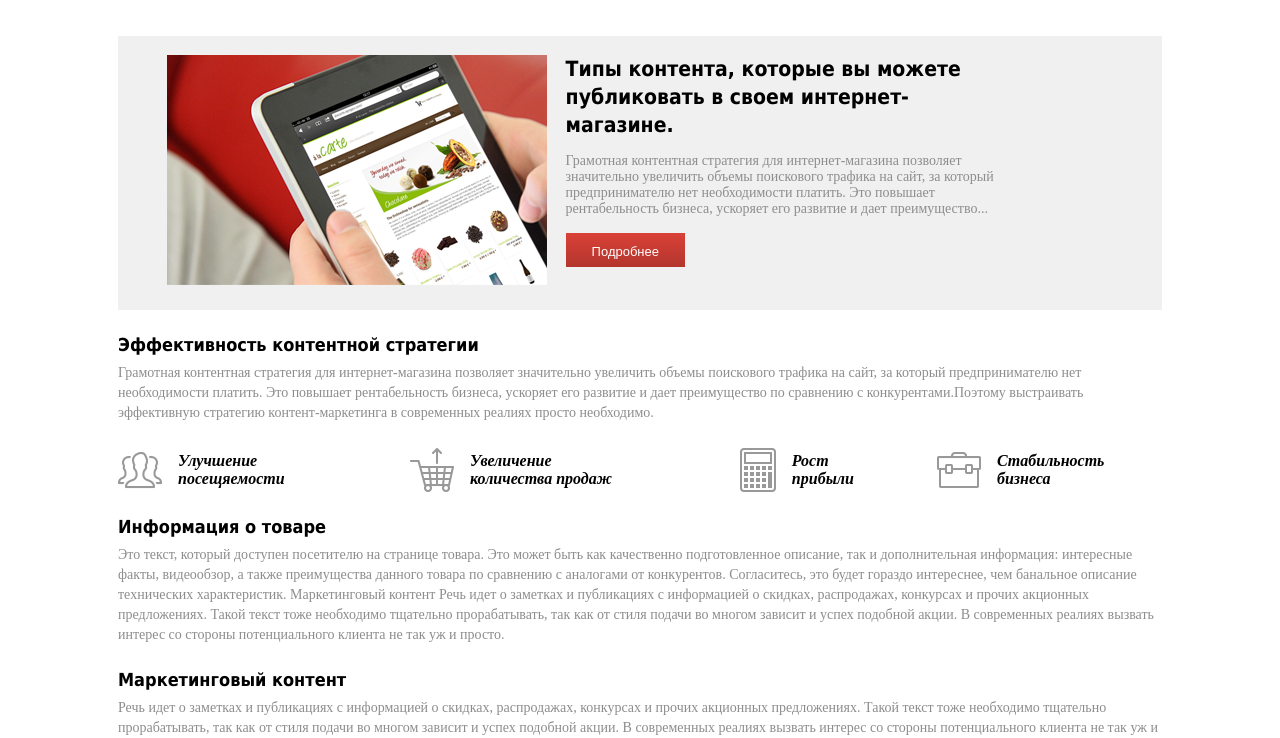
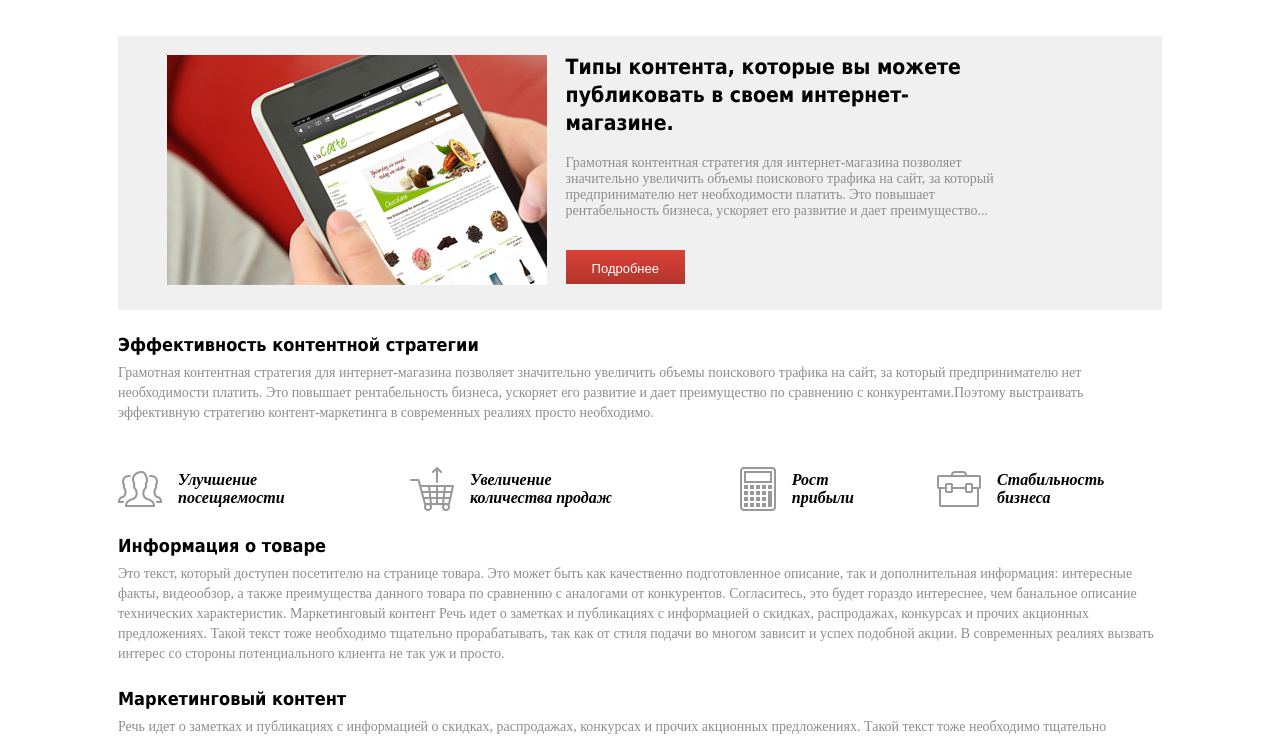
Before and after one commit to YuraOdmen/YuraOdmen.github.io, a plain HTML site: page index.html in a window 1280 px wide. Shown: the part 61-799 px from the top of the page. Drawn offline with nearby package versions, Linux system fonts and the light colour scheme.

Commit message:
sadsadsa

```diff
--- a/index.html
+++ b/index.html
@@ -13,11 +13,9 @@
     <header id='header'>
         <div class="container">
             <div class='header_items'>
-                <div class='header_logo'>
-                    <a href='#'>
+                    <a href='#' class='header_logo'>
                         <img src="img/logo.png" alt='LOGO' />
                     </a>
-                </div>
                 <div class='header_menu'>
                     <button class="burger">
                             <ul class='header_list'>
@@ -62,7 +60,7 @@
                     <img src="img/photo1.png" alt="tablet">
                 </div>
                 <div class="news_texts">
-                    <h3 class='news_title'> Типы контента, которые вы можете публиковать в своем интернет-магазине.</h3>
+                    <h1 class='news_title'> Типы контента, которые вы можете публиковать в своем интернет-магазине.</h1>
                     <p class='news_text'>Грамотная контентная стратегия для интернет-магазина позволяет значительно увеличить объемы поискового
                         трафика на сайт, за который предпринимателю нет необходимости платить. Это повышает рентабельность
                         бизнеса, ускоряет его развитие и дает преимущество...</p>
@@ -72,7 +70,7 @@
             </div>
         </div>
     </section>
-    <section id='info'>
+    <section class='info'>
         <div class="container">
             <div class="info_wrapper">
                 <h3 class="info_title">
@@ -87,7 +85,7 @@
             </div>
         </div>
     </section>
-    <section id='info'>
+    <section class='info'>
         <div class="container">
             <div class="info-items">
                 <div class="info-item">
@@ -111,7 +109,7 @@
             </div>
         </div>
     </section>
-    <section id='info'>
+    <section class='info'>
         <div class="container">
             <div class="info_wrapper">
                 <h3 class="info_title">
@@ -129,7 +127,7 @@
             </div>
         </div>
     </section>
-    <section id='info'>
+    <section class='info'>
         <div class="container">
             <div class="info_wrapper">
                 <h3 class="info_title">
@@ -144,7 +142,7 @@
             </div>
         </div>
     </section>
-    <section id='info'>
+    <section class='info'>
         <div class="container">
             <div class="info_wrapper">
                 <h3 class="info_title">
--- a/scss/style.scss
+++ b/scss/style.scss
@@ -1,4 +1,4 @@
-
+//Specification
 body,html{
     margin:0;
     padding:0;
@@ -21,7 +21,6 @@ dl, ol, ul,li,h3,p {
     width:100%;
     margin: 0 auto;
     align-items: center;
-    padding: 0 15px;
 }
 // Header
 .header_items{
@@ -67,9 +66,10 @@ dl, ol, ul,li,h3,p {
     position: absolute;
     margin-top: 34px;
     background: white;
-    padding: 27px 43px;
     z-index: 999;
-    right:8%;
+    right: 0%;
+    width: 95%;
+    text-align: center;
   }
   .header_list{
       display:none;
@@ -148,7 +148,6 @@ dl, ol, ul,li,h3,p {
     }
     .news_texts{
         .news_title{
-            padding-top:19px;
             padding-right:91px;
             font-size: 21px;
             font-weight: 700;
@@ -156,7 +155,6 @@ dl, ol, ul,li,h3,p {
             font-family: tahoma;
         }
         .news_text{
-            padding-top:14px;
             font-size: 14px;
             color: #8d8d8d;
             padding-right:61px;
@@ -177,7 +175,7 @@ dl, ol, ul,li,h3,p {
 }
 
 //Info
-#info{
+.info{
     margin-top:25px;
     .info_title{
         color: #000000;
@@ -221,8 +219,13 @@ dl, ol, ul,li,h3,p {
 
     .container {
         max-width: 540px; }
+        .info {
             .info-items{
                 flex-direction: column;
+                .info-item {
+                    margin-top: 19px;
+                }
+            }
     }
         #news {
           .news_wrapper {
@@ -267,11 +270,17 @@ dl, ol, ul,li,h3,p {
             text-align: center;
         }
         }
+
+      .header_nav{
+        display:none;
+    }
+    .info {
         .info-items{
             flex-direction: column;
+            .info-item {
+                margin-top: 19px;
             }
-      .header_nav{
-        display:none;
+        }
 }
 
     }
@@ -320,9 +329,16 @@ dl, ol, ul,li,h3,p {
                 width: 49%;
             }
         }
+        .info {
             .info-items{
                 flex-direction: row;
+                .info-item {
+                    margin-top: 19px;
                 }
+            }
+    }
+
+
     .header_nav{
         display:flex;
         justify-content: flex-end;
@@ -357,5 +373,13 @@ dl, ol, ul,li,h3,p {
     .burger{
         display:none;
     }
-
+    #news .news_texts .news_info {
+        font-size: 13px;
+        color: #fefefe;
+        background-color: #da4137;
+        border: none;
+        padding: 11px 26px 8px 26px;
+        margin-top: 31px;
+        background-image: linear-gradient(to top, rgba(0, 0, 0, 0.18) 0%, rgba(0, 0, 0, 0) 100%);
     }
+    }
```
Also changed, not shown: css/style.css. Lines whose indentation alone changed are shown as unchanged.
